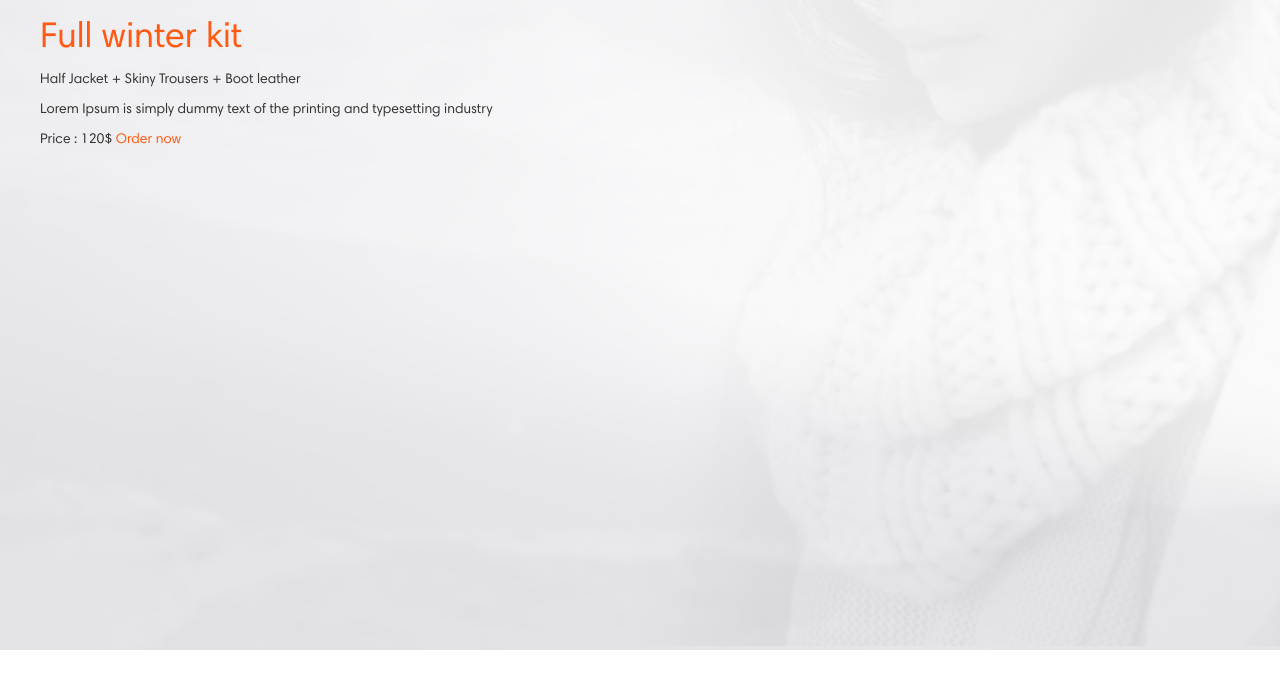
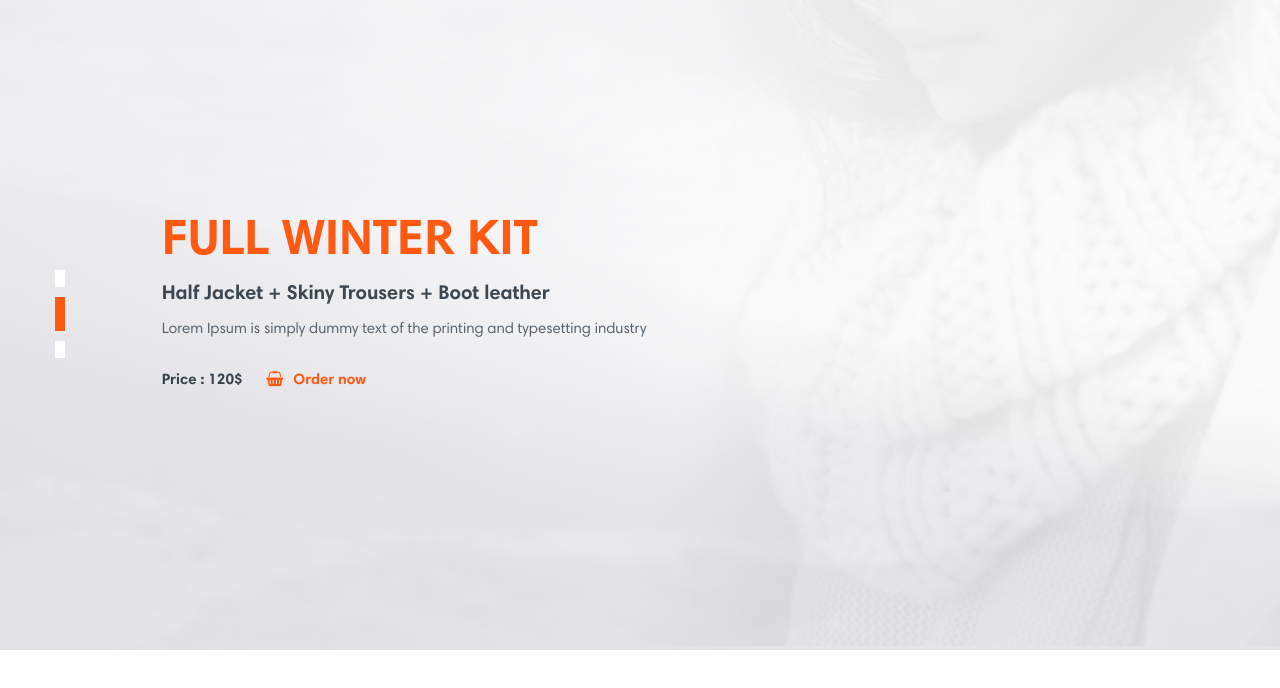
Before and after one commit to danyliak/group1, a plain HTML site: page index.html in a window 1280 px wide. Drawn offline with Linux system fonts and the light colour scheme; no server answers.

Commit message:
ready home-section

```diff
--- a/css/style.css
+++ b/css/style.css
@@ -8,10 +8,61 @@ body {
 .orange{
     color: #ff5912;
 }
+.dark-blue{
+    color: #34404b;
+}
 
 .section-home .home-background {
     min-height: 650px;
     background: no-repeat center center;
     background-size: cover;
     position: relative;
+
 }
+.section-home .home-background .home-text h1{
+    text-transform:uppercase;
+    font-size: 50px;
+    font-weight: bold;
+}
+.section-home .home-background .home-text {
+    position: absolute;
+    top: 30%
+}
+.section-home .home-background .home-text .home-first-label{
+    color: #3c4751;
+    font-size: 20px;
+    font-weight: 600;
+}
+
+.section-home .home-background .home-text .home-second-label{
+  color: #535f6b;
+    font-size: 15px;
+    margin-bottom: 30px;
+}
+.section-home .home-background .home-text .home-span-group>span{
+    font-size:15px;
+    font-weight: 600;
+}
+.section-home .home-background .home-text .home-span-group>span:last-child{
+    padding-left: 20px;
+}
+.section-home .home-background .home-text .home-span-group i{
+    margin-right: 10px;
+}
+.section-home .home-label .home-figure{
+    position: absolute;
+    top: 40%;
+}
+.section-home .home-label .home-figure>div{
+    margin-top: 10px;
+}
+.section-home .home-label .home-figure .home-white{
+    height: 17px;
+    width: 10px;
+    background-color: white;
+}
+.section-home .home-label .home-figure .home-orange{
+    height: 34px;
+    width: 10px;
+    background-color:#ff5912 ;
+}
--- a/index.html
+++ b/index.html
@@ -26,13 +26,20 @@
     <div class="row home-background" style="background-image: url(img/home-background.jpg)">
         <div class="home-label container">
             <div class="row">
-                <div class="home-figure"></div>
-                <div class="home-text">
+                <div class="home-figure col-md-1 col-sm-1 hidden-xs">
+                    <div class="home-white"></div>
+                    <div class="home-orange"></div>
+                    <div class="home-white"></div>
+                    </div>
+
+                <div class="home-text col-md-offset-1 col-sm-offset-1 col-md-7 col-sm-7 col-xs-12 ">
                     <h1 class="orange">Full winter kit</h1>
-                    <p>Half Jacket + Skiny Trousers + Boot leather</p>
-                    <p>Lorem Ipsum is simply dummy text of the printing and typesetting industry</p>
-                    <span> Price : 120$</span>
-                    <span class="orange">Order now</span>
+                    <p class="home-first-label">Half Jacket + Skiny Trousers + Boot leather</p>
+                    <p class="home-second-label">Lorem Ipsum is simply dummy text of the printing and typesetting industry</p>
+                    <span class="home-span-group">
+                    <span class="dark-blue"> Price : 120$</span>
+                    <span class="orange"> <i class="fa fa-shopping-basket" aria-hidden="true"></i>Order now</span>
+                        </span>
                 </div>
             </div>
 
```
